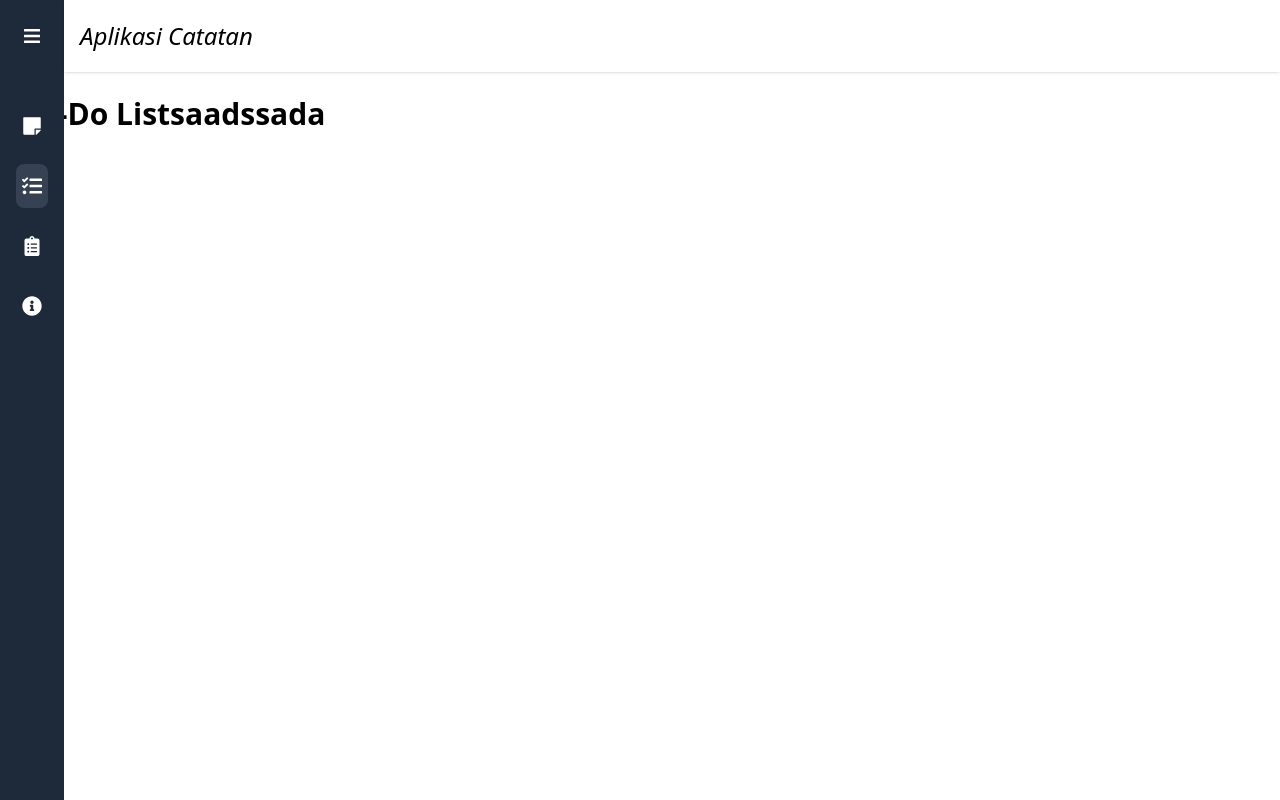
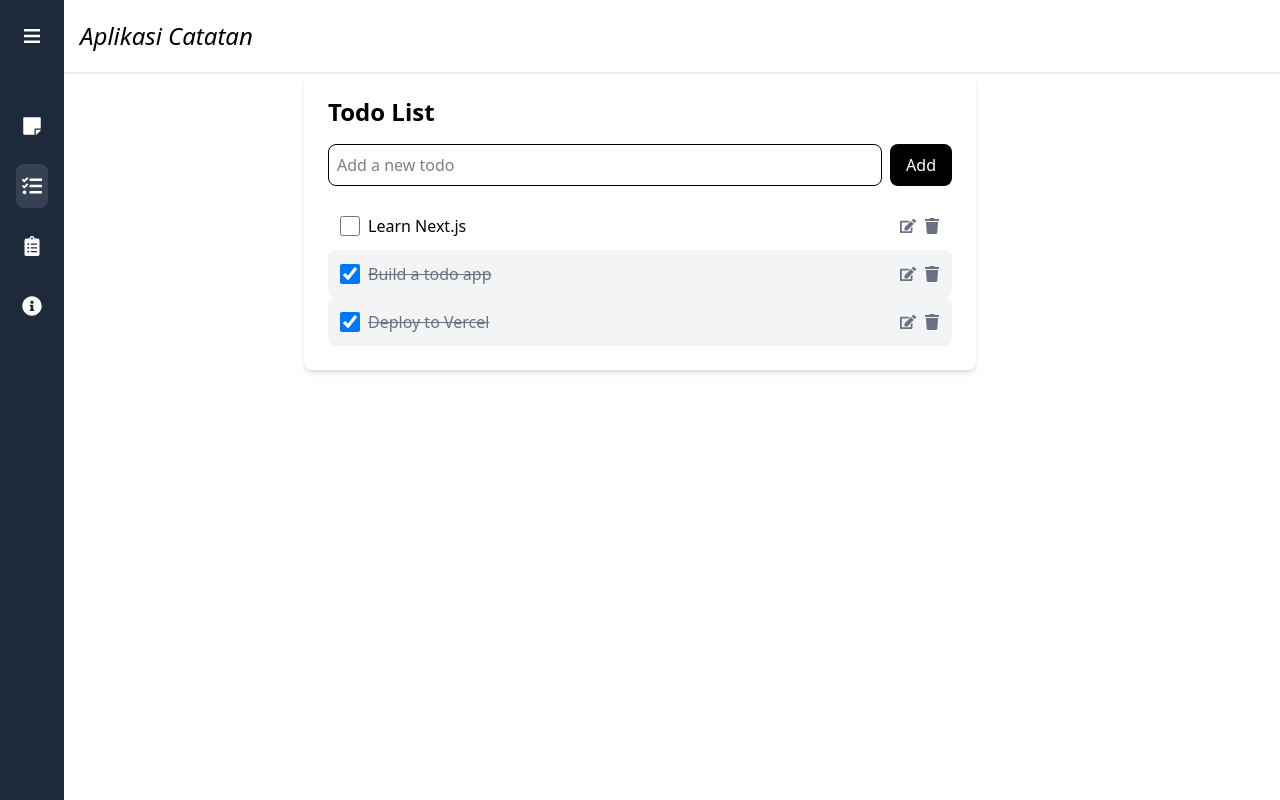
Before and after one commit to Lazuardi-hrp/Notes-App, a React (Vite) app: page /todo in a window 1280 px wide. Built offline with nearby package versions, Linux system fonts and the light colour scheme.

Commit message:
add-todopage

```diff
--- a/src/pages/TodoPage.jsx
+++ b/src/pages/TodoPage.jsx
@@ -1,8 +1,85 @@
+import { useState } from "react";
+import { FaEdit, FaTrash } from "react-icons/fa";
+
 export default function TodoPage() {
+   const [todos, setTodos] = useState([
+      { id: 1, text: "Learn Next.js", completed: false },
+      { id: 2, text: "Build a todo app", completed: true },
+      { id: 3, text: "Deploy to Vercel", completed: true },
+   ]);
+   const [newTodo, setNewTodo] = useState("");
+
+   const addTodo = () => {
+      if (newTodo.trim() !== "") {
+         setTodos([...todos, { id: Date.now(), text: newTodo, completed: false }]);
+         setNewTodo("");
+      }
+   };
+
+   const toggleComplete = (id) => {
+      setTodos(
+         todos.map((todo) =>
+         todo.id === id ? { ...todo, completed: !todo.completed } : todo
+         )
+      );
+   };
+
+   const deleteTodo = (id) => {
+      setTodos(todos.filter((todo) => todo.id !== id));
+   };
+
    return (
-      <div className="p-6 flex flex-col">
-         <h1 className="text-3xl font-bold mb-4">To-Do Listsaadssada</h1>
-         {/* Tambahkan komponen To-Do di sini */}
+      <div className="max-w-2xl mx-auto p-6 bg-white rounded-lg shadow-md">
+         <h1 className="text-2xl font-bold mb-4">Todo List</h1>
+         <div className="flex mb-4">
+         <input
+            type="text"
+            className="flex-grow p-2 border rounded-lg"
+            placeholder="Add a new todo"
+            value={newTodo}
+            onChange={(e) => setNewTodo(e.target.value)}
+         />
+         <button
+            className="ml-2 px-4 py-2 bg-black text-white rounded-lg"
+            onClick={addTodo}
+         >
+            Add
+         </button>
+         </div>
+
+         <ul>
+         {todos.map((todo) => (
+            <li
+               key={todo.id}
+               className={`flex items-center justify-between p-3 rounded-lg ${
+               todo.completed ? "bg-gray-100" : "bg-white"
+               }`}
+            >
+               <div className="flex items-center gap-2">
+               <input
+                  type="checkbox"
+                  checked={todo.completed}
+                  onChange={() => toggleComplete(todo.id)}
+                  className="w-5 h-5"
+               />
+               <span className={todo.completed ? "line-through text-gray-500" : ""}>
+                  {todo.text}
+               </span>
+               </div>
+               <div className="flex gap-2">
+               <button className="text-gray-500 hover:text-black">
+                  <FaEdit />
+               </button>
+               <button
+                  className="text-gray-500 hover:text-red-600"
+                  onClick={() => deleteTodo(todo.id)}
+               >
+                  <FaTrash />
+               </button>
+               </div>
+            </li>
+         ))}
+         </ul>
       </div>
    );
 }
```
